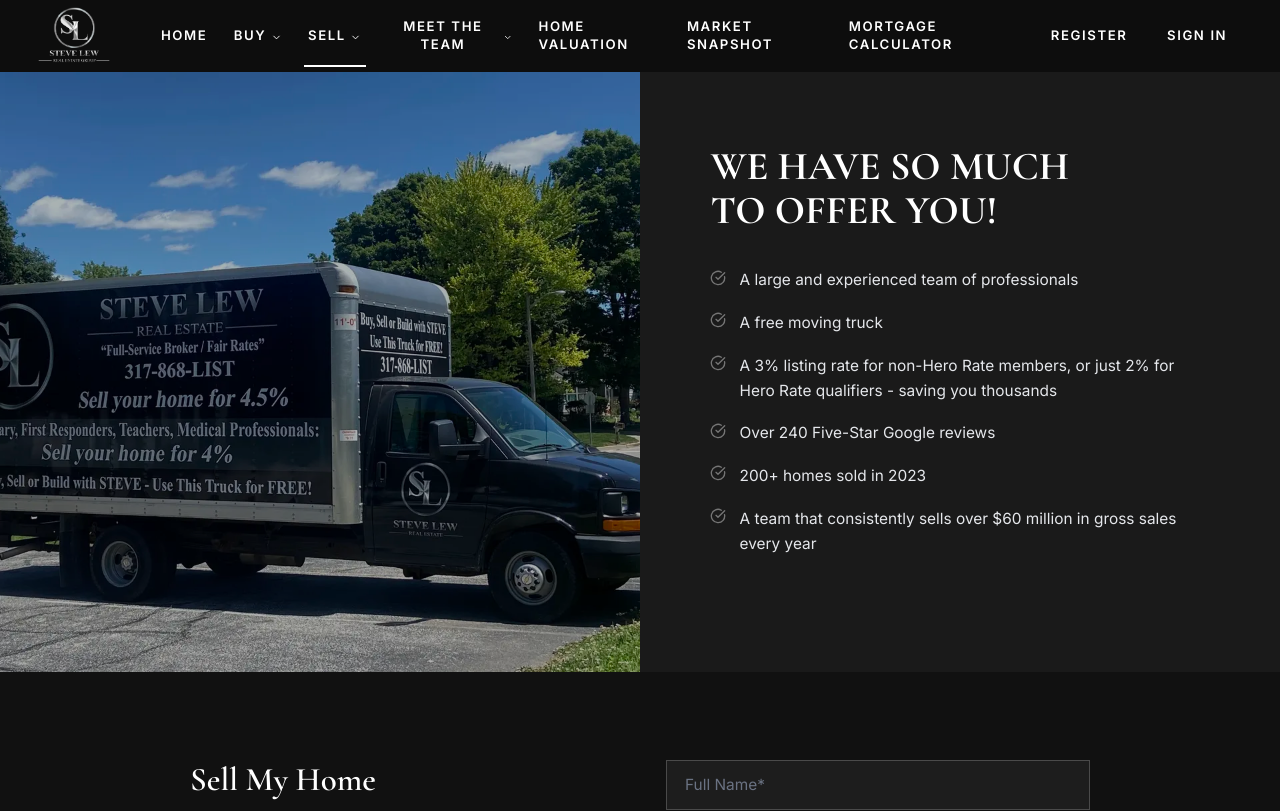
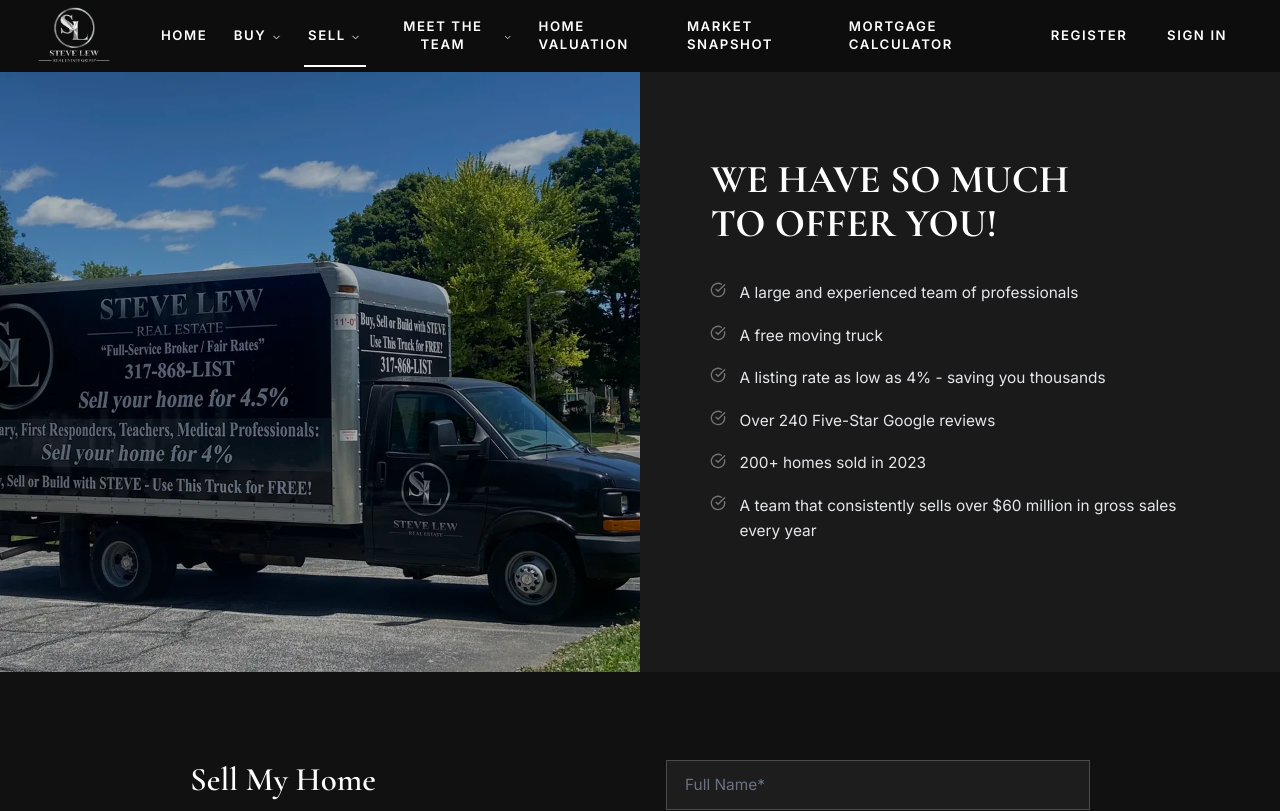
Before and after one commit to wspellman42-creator/steve-lew-realestate, a Next.js app: page /sell in a window 1280 px wide. Shown: the top 811 px of the page. Built offline with nearby package versions, Linux system fonts and the light colour scheme.

Commit message:
Revert "Update listing rate to 3% standard / 2% Hero Rate qualifiers"
This reverts commit 44ceadbe8ca5db562b14cdcfd50a64103ce879d4.

```diff
--- a/app/sell/page.tsx
+++ b/app/sell/page.tsx
@@ -5,7 +5,7 @@
 const offerings = [
   "A large and experienced team of professionals",
   "A free moving truck",
-  "A 3% listing rate for non-Hero Rate members, or just 2% for Hero Rate qualifiers - saving you thousands",
+  "A listing rate as low as 4% - saving you thousands",
   "Over 240 Five-Star Google reviews",
   "200+ homes sold in 2023",
   "A team that consistently sells over $60 million in gross sales every year",
```
